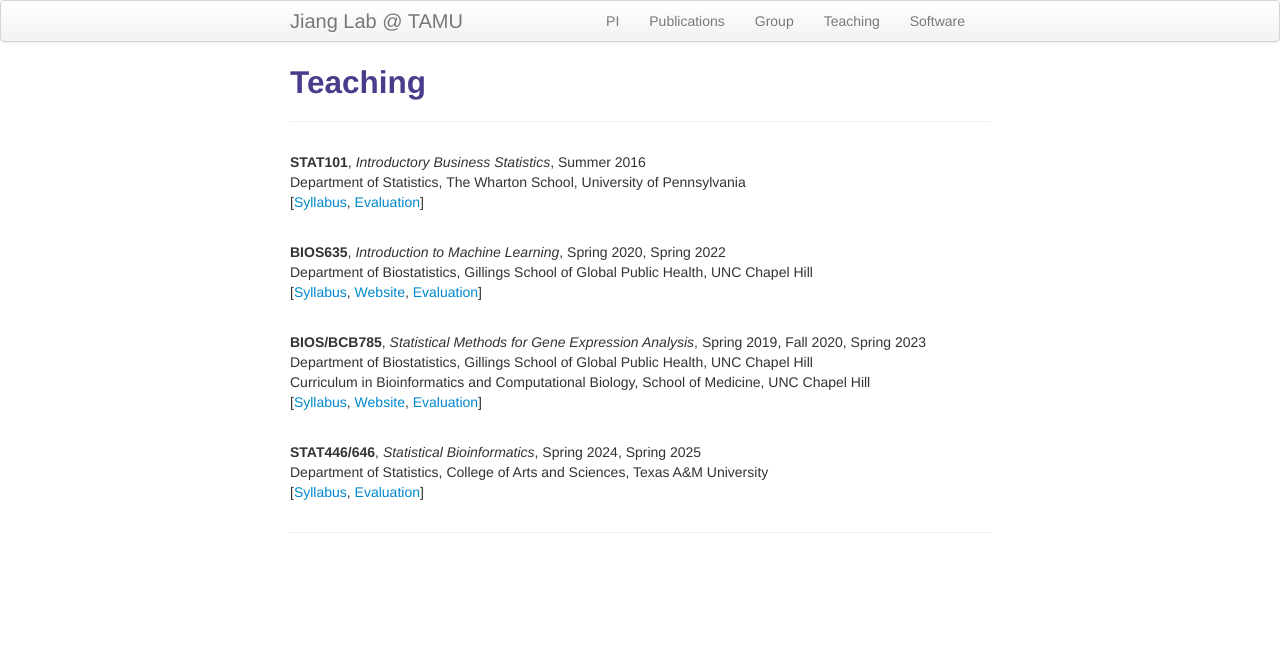
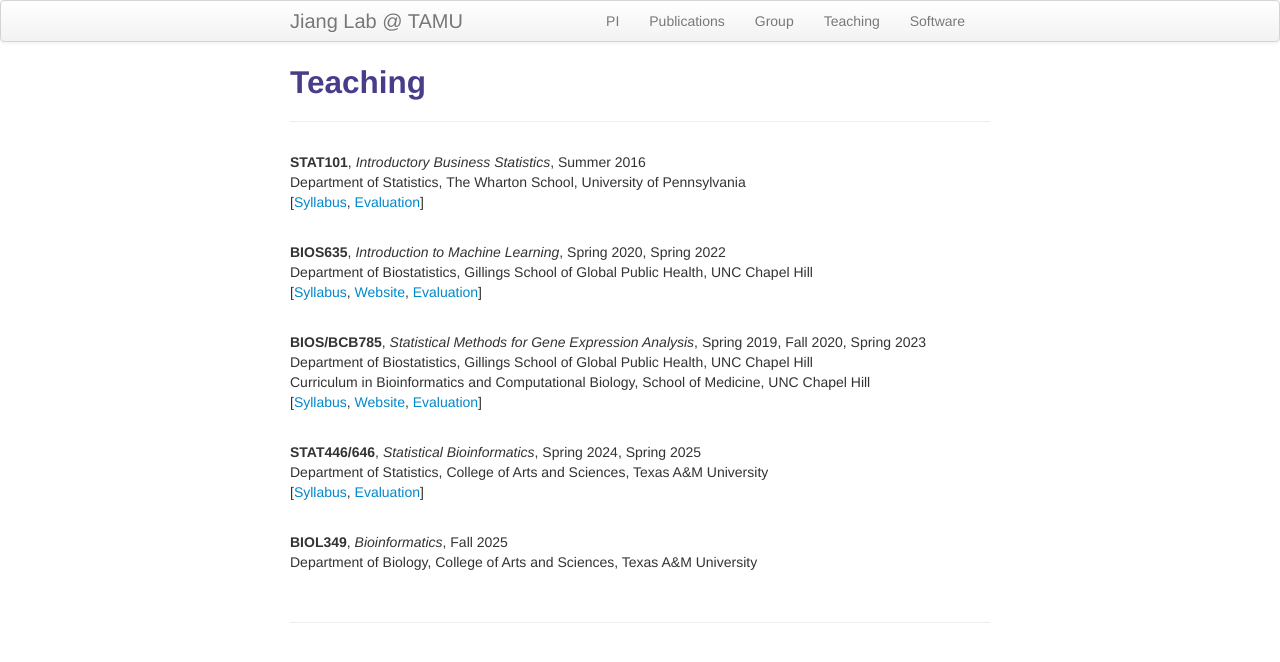
Before and after one commit to yuchaojiang/yuchaojiang.github.io, a Jekyll site: the page built from pages/teaching.md, in a window 1280 px wide. Shown: the top 662 px of the page. Built offline with Jekyll 4.4.1, drawn with Linux system fonts in a browser that asks for light colours.

Commit message:
Update teaching.md

```diff
--- a/pages/teaching.md
+++ b/pages/teaching.md
@@ -32,4 +32,9 @@ Curriculum in Bioinformatics and Computational Biology, School of Medicine, UNC
 Department of Statistics, College of Arts and Sciences, Texas A&M University <br/>
 [<a href="https://www.dropbox.com/scl/fi/zg7h9bpu035uhy9g46cj2/syllabus.pdf?rlkey=5eoa6ahsa3kg26w0vhzzvk3ot&dl=0" title="Syllabus">Syllabus</a>,
 	<a href="https://www.dropbox.com/scl/fi/xms8m6267witracs4crjd/evaluation.pdf?rlkey=cysvylhls37a9qrs116saw86s&st=p0tcjl0u&dl=0" title="Evaluation">Evaluation</a>]
+</div>
 <br/>
+<div class="cv">
+  <b>BIOL349</b>, <i>Bioinformatics</i>, Fall 2025 <br/>
+Department of Biology, College of Arts and Sciences, Texas A&M University <br/>
+<br/>
```
